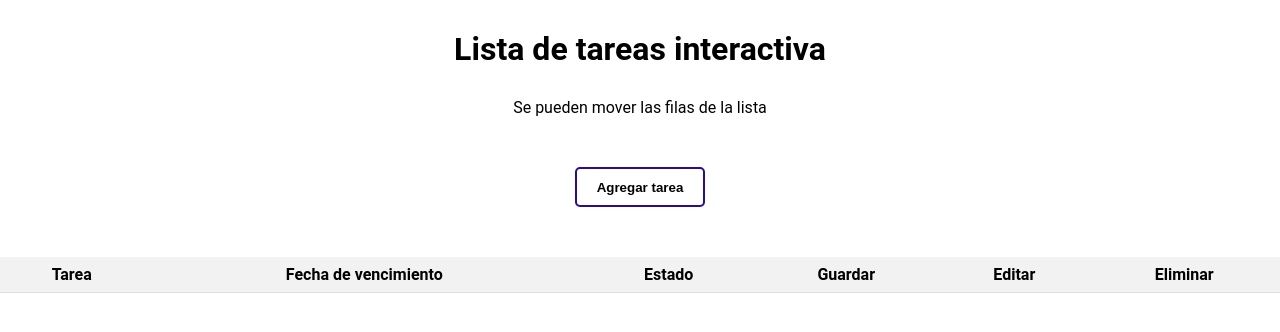
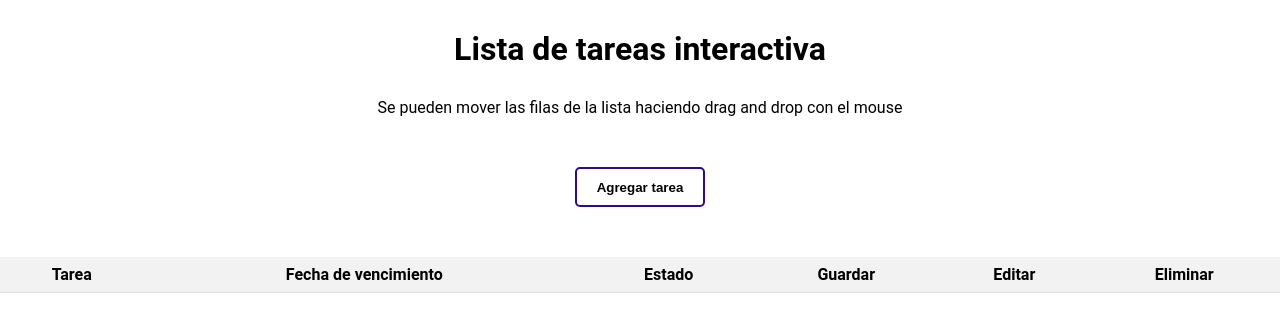
Before and after one commit to HernanGonza/Lista-de-tareas-interactiva, a plain HTML site: page index.html in a window 1280 px wide. Drawn offline with Linux system fonts and the light colour scheme.

Commit message:
segundo commit

```diff
--- a/index.html
+++ b/index.html
@@ -10,7 +10,7 @@
 
 <body>
   <h1>Lista de tareas interactiva</h1>
-  <p>Se pueden mover las filas de la lista</p>
+  <p>Se pueden mover las filas de la lista haciendo drag and drop con el mouse</p>
   <button id="botonAgregar">Agregar tarea</button>
   <table id="miTabla">
     <th>Tarea</th>
```
